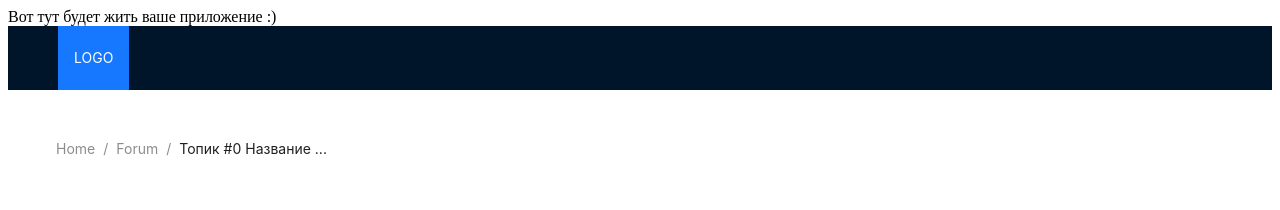
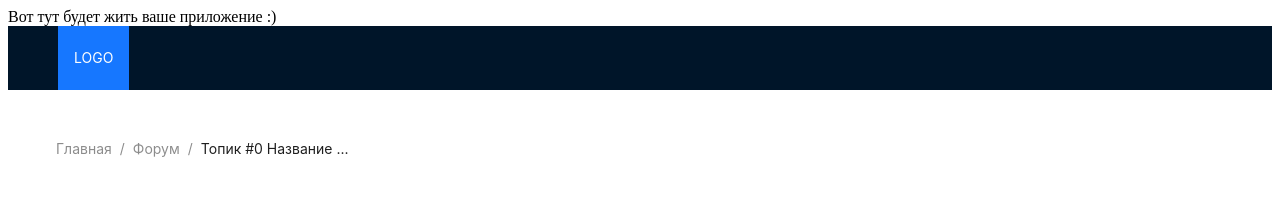
Before and after one commit to akamych/imagexit, a React (Vite) app in the folder packages/client/: page /forum/0 in a window 1280 px wide. Shown: the top 210 px of the page. Built offline with nearby package versions, Linux system fonts and the light colour scheme.

Commit message:
The CSS file has been moved to the page folder. Breadcrumb names have been corrected.

```diff
--- a/packages/client/src/layout/pages/forum/pageForum.tsx
+++ b/packages/client/src/layout/pages/forum/pageForum.tsx
@@ -1,13 +1,13 @@
 import { Breadcrumb, Layout, Typography } from 'antd'
 import { WForumListTopics } from '../../../components/forum/WForumListTopics'
-import '../../../assets/forum.css'
+import './forum.css'
 
 export const PageForum = () => {
   const { Title } = Typography
   const { Content } = Layout
   const breadcrumb = [
     {
-      title: 'Home',
+      title: 'Главная',
     },
     {
       title: 'Форум',
--- a/packages/client/src/layout/pages/forum/pageForumTopic.tsx
+++ b/packages/client/src/layout/pages/forum/pageForumTopic.tsx
@@ -2,17 +2,17 @@ import { Breadcrumb, Layout } from 'antd'
 import { Link, useParams } from 'react-router-dom'
 import { WForumListComments } from '../../../components/forum/WForumListComments'
 import { WForumTopicContent } from '../../../components/forum/WForumTopicContent'
-import '../../../assets/forum.css'
+import './forum.css'
 
 export const PageForumTopic = () => {
   const { Content } = Layout
   const { id } = useParams()
   const breadcrumb = [
     {
-      title: 'Home',
+      title: 'Главная',
     },
     {
-      title: <Link to="/forum">Forum</Link>,
+      title: <Link to="/forum">Форум</Link>,
     },
     {
       title: `Топик #${id} Название ... `,
```
Also changed, not shown: packages/client/src/layout/pages/forum/forum.css (renamed from packages/client/src/assets/forum.css).
